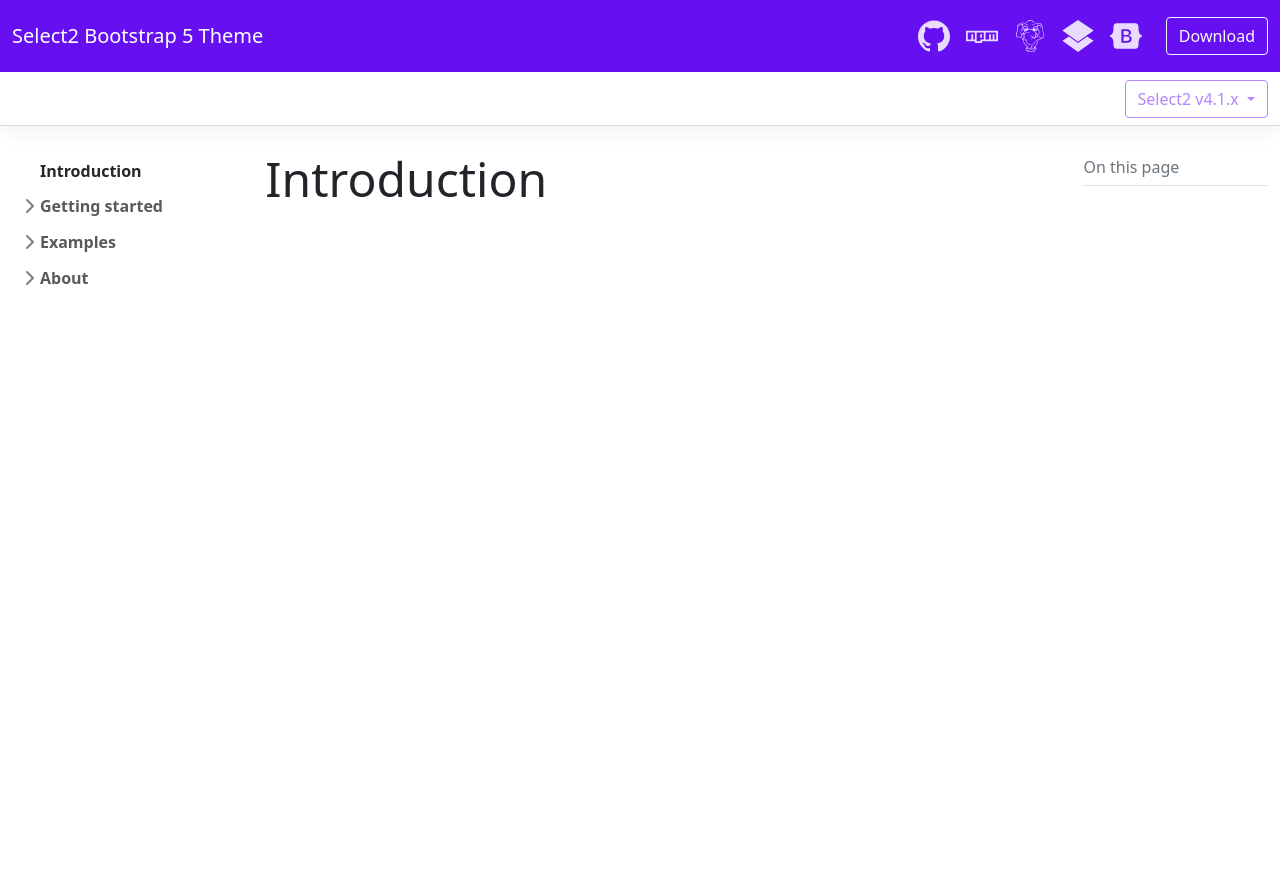
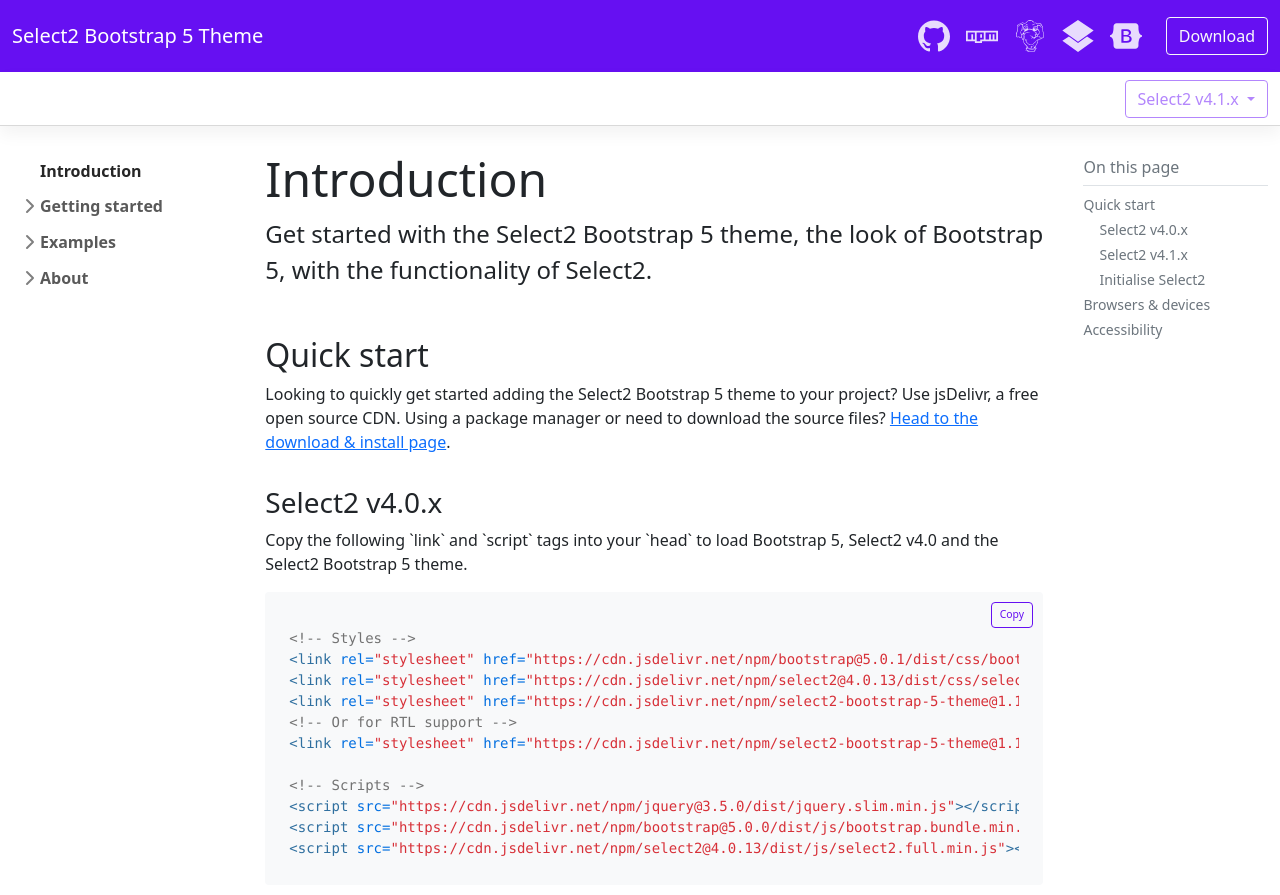
Before and after one commit to apalfrey/select2-bootstrap-5-theme, a Jekyll site: the page built from docs/index.html, in a window 1280 px wide and 900 px high. Shown: the top 895 px of the window. Built offline with Jekyll 4.4.1, drawn with Linux system fonts in a browser that asks for light colours; nearby versions of some CDN libraries; comment, search, counter and statistics services are not loaded; some of the changed text lies outside the part shown.

Commit message:
Completed introduction content

```diff
--- a/docs/_config.yml
+++ b/docs/_config.yml
@@ -28,9 +28,13 @@
 
 # Site styles
 styles:
+  bootstrap: https://cdn.jsdelivr.net/npm/bootstrap@5.0.1/dist/css/bootstrap.min.css
   select2:
     old: https://cdn.jsdelivr.net/npm/select2@4.0.13/dist/css/select2.min.css
     new: https://cdn.jsdelivr.net/npm/select2@4.1.0-rc.0/dist/css/select2.min.css
+  s2bs5:
+    ltr: https://cdn.jsdelivr.net/npm/select2-bootstrap-5-theme@1.1.1/dist/select2-bootstrap-5-theme.min.css
+    rtl: https://cdn.jsdelivr.net/npm/select2-bootstrap-5-theme@1.1.1/dist/select2-bootstrap-5-theme.rtl.min.css
   docs:
     ltr: /assets/css/docs.css
     rtl: /assets/css/rtl.css
@@ -71,7 +75,6 @@
     pages:
       - /getting-started/download-install/
       - /getting-started/select2-versions/
-      - /getting-started/browsers-devices/
       - /getting-started/build-tools/
       - /getting-started/rtl-support/
   - name: examples
--- a/docs/_sass/_content.scss
+++ b/docs/_sass/_content.scss
@@ -63,3 +63,8 @@
     font-weight: 300;
     @include font-size(3rem);
 }
+
+.s2bs5-lead {
+    @include font-size(1.5rem);
+    font-weight: 300;
+}
--- a/docs/getting-started/download-install.html
+++ /dev/null
@@ -1,6 +0,0 @@
----
-layout: default
-title: Download & install
-title_tag: true
-permalink: /getting-started/download-install/
----
--- a/docs/index.html
+++ b/docs/index.html
@@ -7,3 +7,63 @@
 title_tag: false
 permalink: /
 ---
+
+<p class="s2bs5-lead">Get started with the Select2 Bootstrap 5 theme, the look of Bootstrap 5, with the functionality of Select2.</p>
+
+<h2 id="quick-start">Quick start</h2>
+<p>Looking to quickly get started adding the Select2 Bootstrap 5 theme to your project? Use jsDelivr, a free open source CDN. Using a package manager or need to download the source files? <a href="{{ site.links.download | absolute_url }}">Head to the download & install page</a>.</p>
+
+<h3 id="4-0">Select2 v4.0.x</h3>
+<p>Copy the following `link` and `script` tags into your `head` to load Bootstrap 5, Select2 v4.0 and the Select2 Bootstrap 5 theme.</p>
+<div class="simple-highlight">
+    {% include clipboard.html %}
+{% highlight html %}
+<!-- Styles -->
+<link rel="stylesheet" href="{{ site.styles.bootstrap }}" />
+<link rel="stylesheet" href="{{ site.styles.select2.old }}" />
+<link rel="stylesheet" href="{{ site.styles.s2bs5.ltr }}" />
+<!-- Or for RTL support -->
+<link rel="stylesheet" href="{{ site.styles.s2bs5.rtl }}" />
+
+<!-- Scripts -->
+<script src="{{ site.scripts.jquery }}"></script>
+<script src="{{ site.scripts.bootstrap }}"></script>
+<script src="{{ site.scripts.select2.old }}"></script>
+{% endhighlight %}
+</div>
+
+<h3 id="4-1">Select2 v4.1.x</h3>
+<p>Copy the following `link` and `script` tags into your `head` to load Bootstrap 5, Select2 v4.1 and the Select2 Bootstrap 5 theme.</p>
+<div class="simple-highlight">
+    {% include clipboard.html %}
+{% highlight html %}
+<!-- Styles -->
+<link rel="stylesheet" href="{{ site.styles.bootstrap }}" />
+<link rel="stylesheet" href="{{ site.styles.select2.new }}" />
+<link rel="stylesheet" href="{{ site.styles.s2bs5.ltr }}" />
+<!-- Or for RTL support -->
+<link rel="stylesheet" href="{{ site.styles.s2bs5.rtl }}" />
+
+<!-- Scripts -->
+<script src="{{ site.scripts.jquery }}"></script>
+<script src="{{ site.scripts.bootstrap }}"></script>
+<script src="{{ site.scripts.select2.new }}"></script>
+{% endhighlight %}
+</div>
+
+<h3 id="initialise-select2">Initialise Select2</h3>
+<p>Once the necessary styles and scripts are imported, Select2 can be initialised with the Select2 Bootstrap 5 theme. Simply set the `theme` parameter to `bootstrap-5` as seen below.</p>
+<div class="simple-highlight">
+    {% include clipboard.html %}
+{% highlight js %}
+$( '#select-field' ).select2( {
+    theme: 'bootstrap-5'
+} );
+{% endhighlight %}
+</div>
+
+<h2 id="browsers-devices">Browsers & devices</h2>
+<p>The Select2 Bootstrap 5 theme uses the same `.browserlistrc` specification that Bootstrap 5 uses, to ensure thorough compatibility between the browsers & devices supported by Bootstrap 5 and those supported by the Select2 Bootstrap 5 theme. For more information about what browsers and devices are supported, visit the <a href="https://getbootstrap.com/docs/5.0/getting-started/browsers-devices/" target="_blank" rel="noopener">Browsers and devices page in the Bootstrap 5 docs</a>.</p>
+
+<h2 id="accessibility">Accessibility</h2>
+<p>This Select2 theme is designed as much as possible to fit in with the accessibility features and limitations <a href="https://getbootstrap.com/docs/5.0/getting-started/accessibility/" target="_blank" rel="noopener">detailed by Bootstrap 5</a>. This includes the guidance on color contrast and visually hidden content.</p>
```
Also changed, not shown: docs/assets/css/docs.css.
